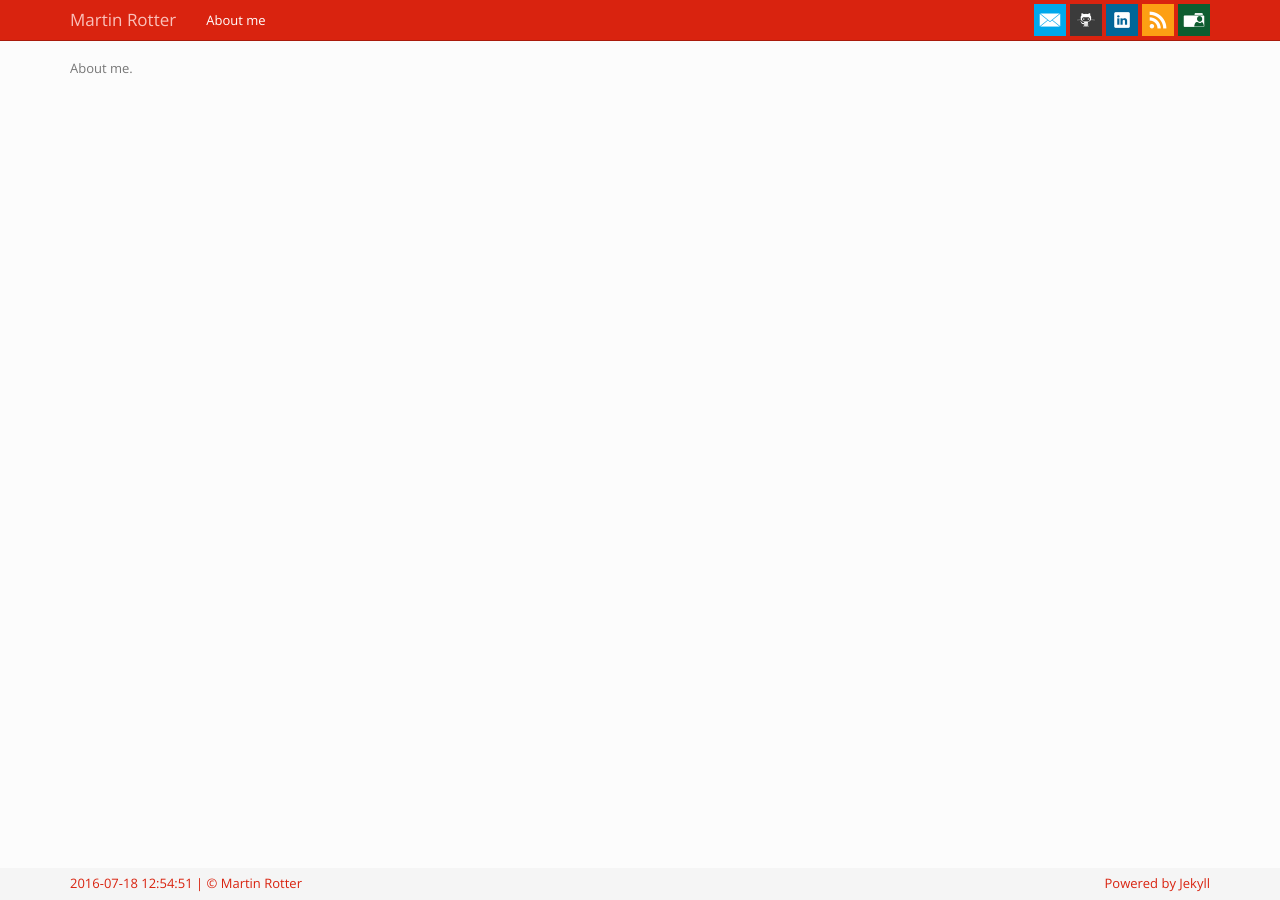
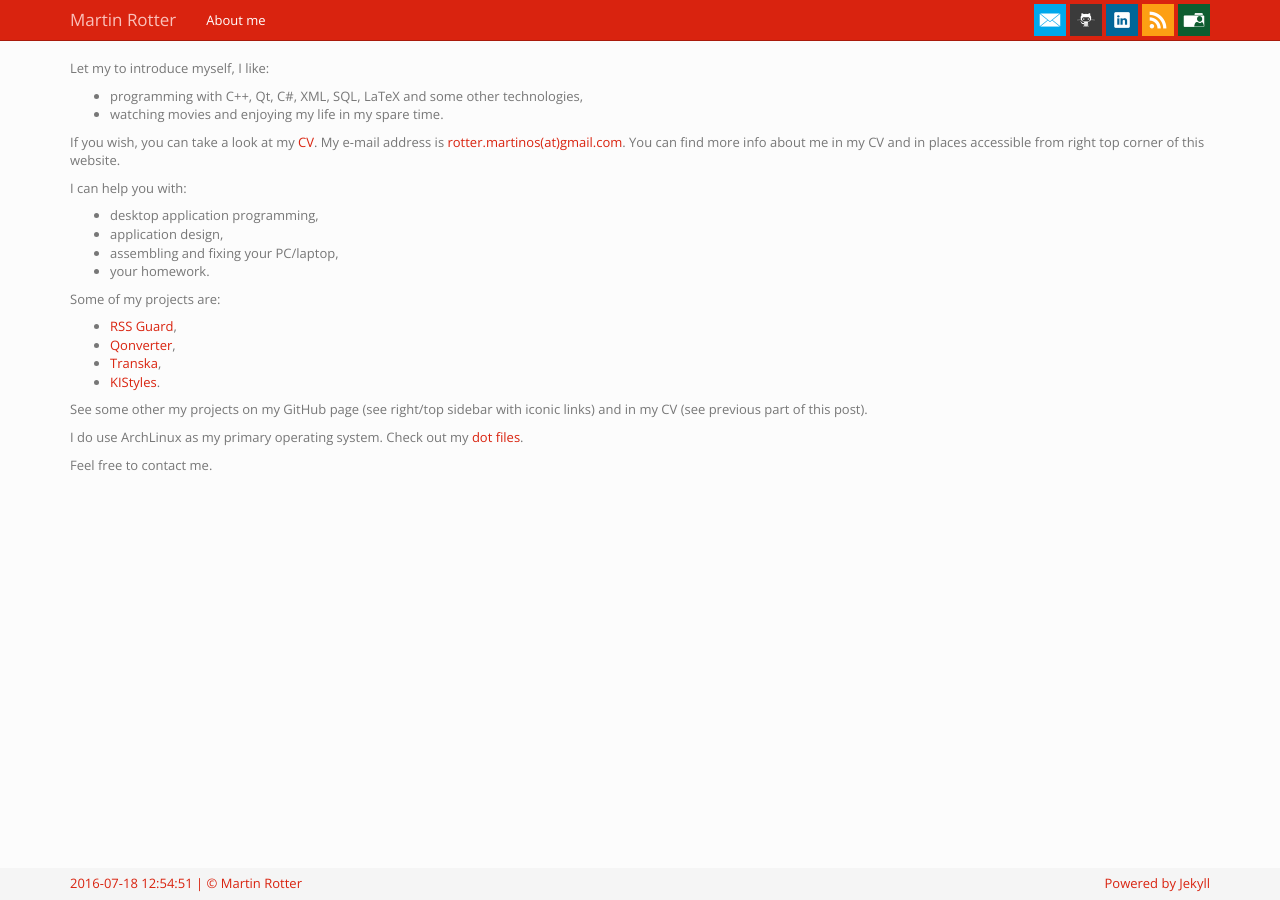
Before and after one commit to martinrotter/martinrotter.github.io, a Jekyll site: the page built from about/index.html, in a window 1280 px wide. Built offline with Jekyll 4.4.1, drawn with Linux system fonts in a browser that asks for light colours.

Commit message:
Filled about page.

```diff
--- a/about/index.html
+++ b/about/index.html
@@ -4,4 +4,34 @@ title: About me
 permalink: /about/
 ---
 
-About me.
+<p>Let my to introduce myself, I like:</p>
+
+<ul>
+  <li>programming with C++, Qt, C#, XML, SQL, LaTeX and some other technologies,</li>
+  <li>watching movies and enjoying my life in my spare time.</li>
+</ul>
+
+<p>If you wish, you can take a look at my <a href="/assets/2016/07/rotter-cv.pdf">CV</a>. My e-mail address is <a href="mailto:rotter.martinos@gmail.com">rotter.martinos(at)gmail.com</a>. You can find more info about me in my CV and in places accessible from right top corner of this website.</p>
+
+<p>I can help you with:</p>
+
+<ul>
+  <li>desktop application programming,</li>
+  <li>application design,</li>
+  <li>assembling and fixing your PC/laptop,</li>
+  <li>your homework.</li>
+</ul>
+<p>Some of my projects are:</p>
+
+<ul>
+  <li><a href="https://bitbucket.org/skunkos/rssguard">RSS Guard</a>,</li>
+  <li><a href="https://github.com/martinrotter/qonverter">Qonverter</a>,</li>
+  <li><a href="https://github.com/martinrotter/transka">Transka</a>,</li>
+  <li><a href="https://github.com/martinrotter/kistyles">KIStyles</a>.</li>
+</ul>
+
+<p>See some other my projects on my GitHub page (see right/top sidebar with iconic links) and in my CV (see previous part of this post).</p>
+
+<p>I do use ArchLinux as my primary operating system. Check out my <a href="https://github.com/martinrotter/linux-customizations">dot files</a>.</p>
+
+<p>Feel free to contact me.</p>
```
